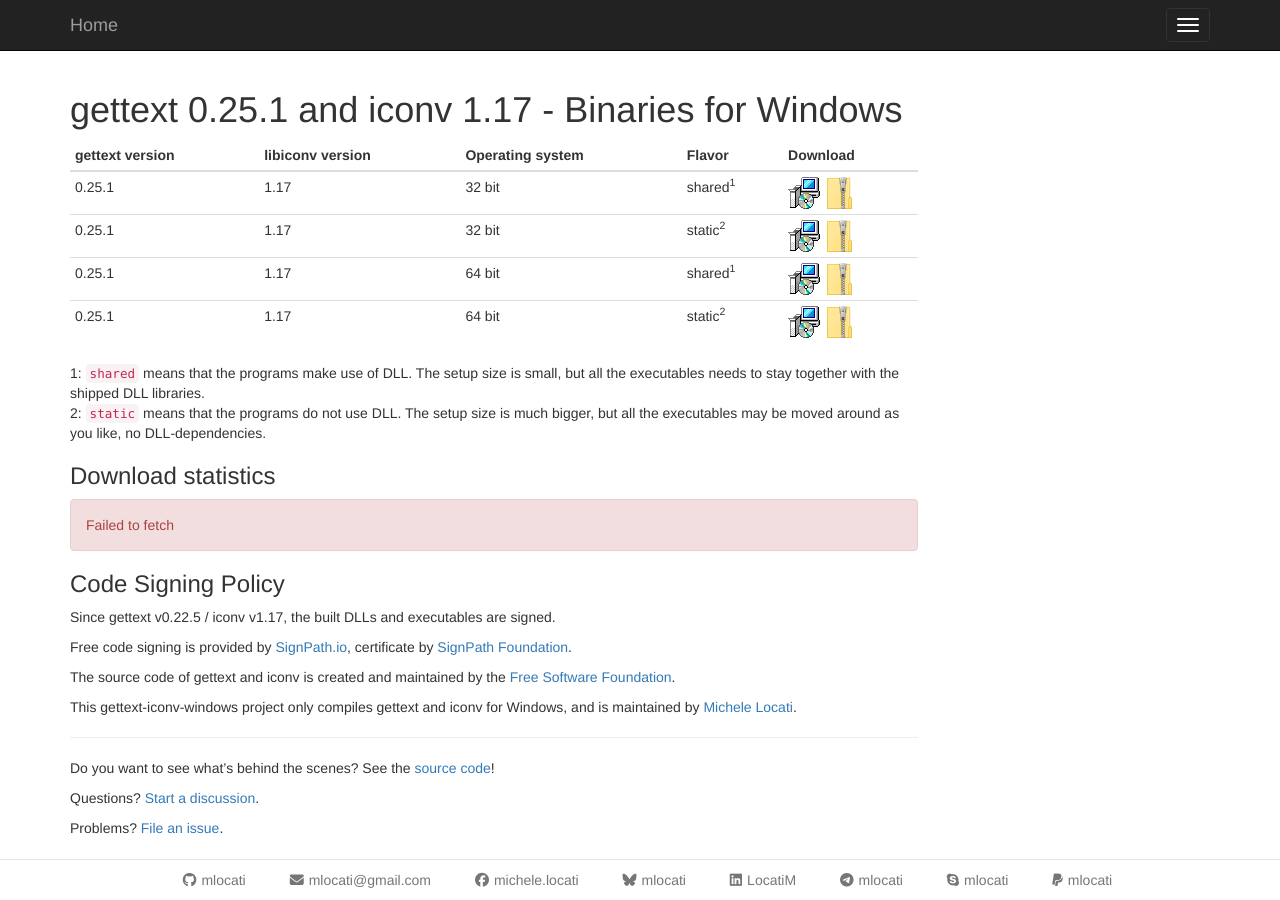
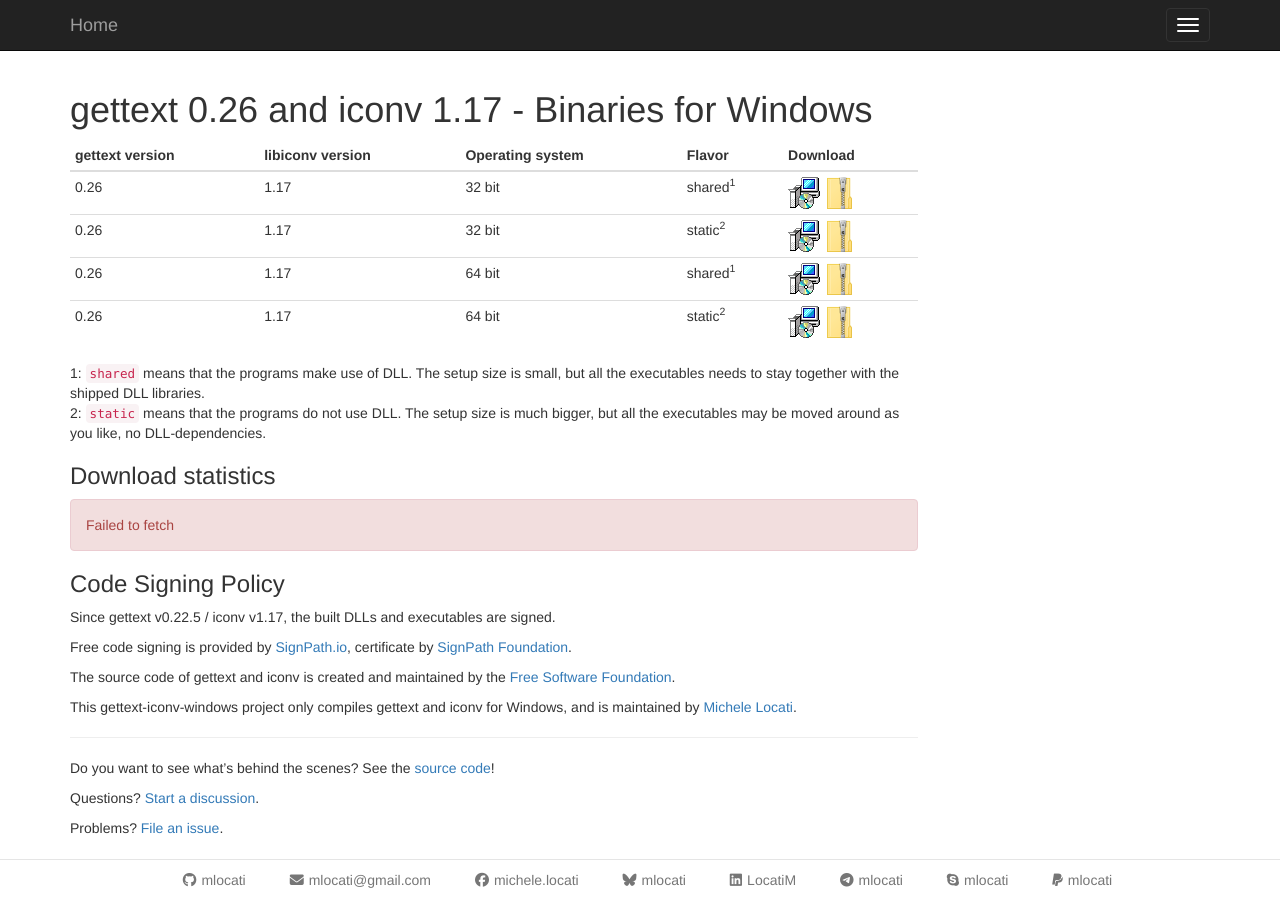
Before and after one commit to mlocati/mlocati.github.io, a Jekyll site: the page built from _articles/gettext-iconv-windows.md, in a window 1280 px wide. Built offline with Jekyll 4.4.1, drawn with Linux system fonts in a browser that asks for light colours; comment, search, counter and statistics services are not loaded.

Commit message:
Publish gettext 0.26 + iconv 0.17

```diff
--- a/_articles/gettext-iconv-windows.md
+++ b/_articles/gettext-iconv-windows.md
@@ -1,5 +1,5 @@
 ---
-title:  "gettext 0.25.1 and iconv 1.17 - Binaries for Windows"
+title:  "gettext 0.26 and iconv 1.17 - Binaries for Windows"
 description: Download gettext & iconv binaries for Windows - 32 and 64 bits - shared and static.
 redirect_from: "/gettext-iconv-windows"
 redirect_from: "/gettext-iconv-windows/"
@@ -7,9 +7,9 @@
 date: 2024-10-02T13:12:00+02:00
 ---
 
-{% assign gettext_version = "0.25.1" %}
+{% assign gettext_version = "0.26" %}
 {% assign iconv_version = "1.17" %}
-{% assign release_prefix = "https://github.com/mlocati/gettext-iconv-windows/releases/download/v0.25.1-v1.17" %}
+{% assign release_prefix = "https://github.com/mlocati/gettext-iconv-windows/releases/download/v0.26-v1.17" %}
 
 {: .table .table-condensed }
 | gettext version | libiconv version | Operating system | Flavor | Download |
```
